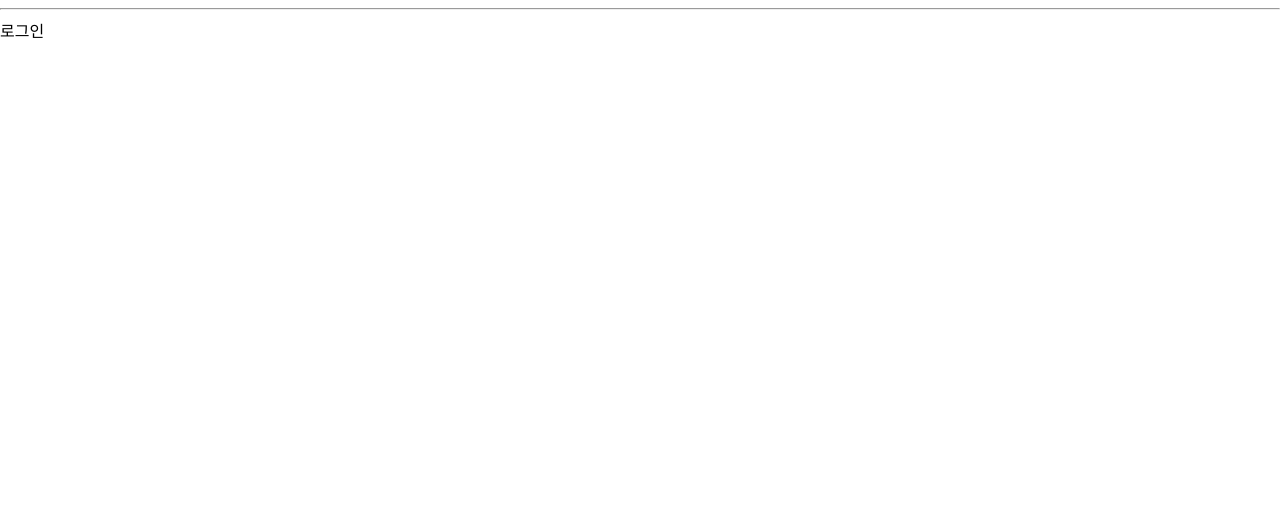
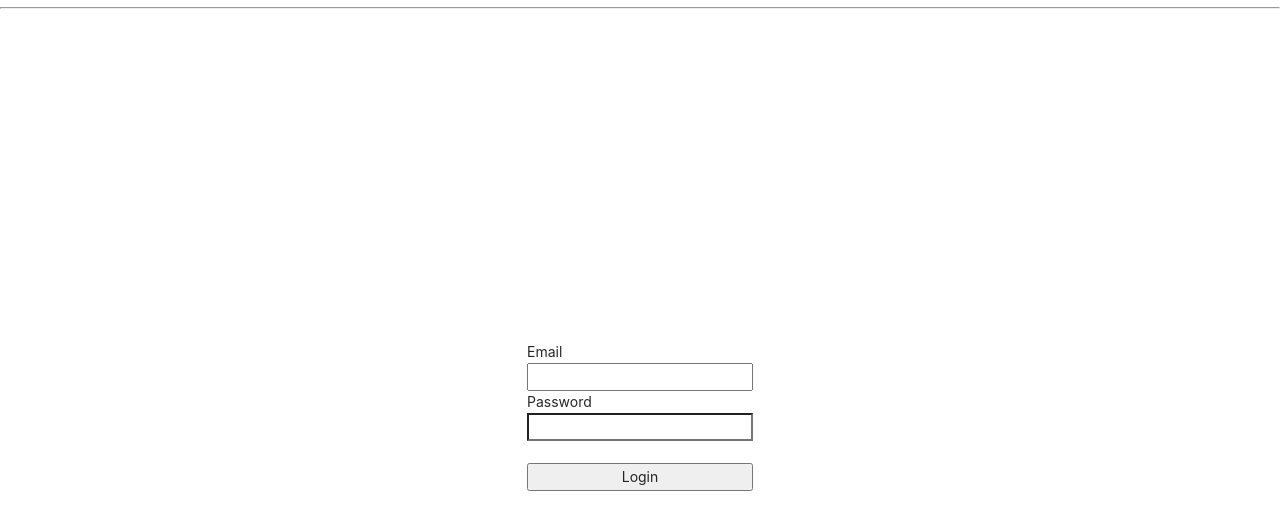
Before and after one commit to ImNM/DbManagement, a React (Create React App) app in the folder client/: page /login in a window 1280 px wide. Shown: the top 530 px of the page. Built offline with nearby package versions, Linux system fonts and the light colour scheme.

Commit message:
로그인 페이지 구현 및 nodemon test

```diff
--- a/client/package.json
+++ b/client/package.json
@@ -6,12 +6,17 @@
     "@testing-library/jest-dom": "^5.11.9",
     "@testing-library/react": "^11.2.5",
     "@testing-library/user-event": "^12.8.3",
+    "antd": "^4.14.1",
     "axios": "^0.21.1",
     "http-proxy-middleware": "^1.0.6",
     "react": "^17.0.2",
     "react-dom": "^17.0.2",
+    "react-redux": "^7.2.3",
     "react-router-dom": "^5.2.0",
     "react-scripts": "4.0.3",
+    "redux": "^4.0.5",
+    "redux-promise": "^0.6.0",
+    "redux-thunk": "^2.3.0",
     "web-vitals": "^1.1.1"
   },
   "scripts": {
--- /dev/null
+++ b/client/src/_actions/user_action.js
@@ -0,0 +1,14 @@
+import axios from 'axios';
+
+export  function  loginUser(dataToSubmit){
+
+
+    const request = axios.post('/api/users/login', dataToSubmit)
+        .then(response => response.data);
+    //console.log(request);
+
+    return {
+        type:"LOGIN_USER",
+        payload: request
+    }
+}
--- /dev/null
+++ b/client/src/_reducers/index.js
@@ -0,0 +1,13 @@
+import {combineReducers} from 'redux';
+import user from './user_reducer.js';
+
+
+//어떻게 state 가 변하는지 보여주고 난뒤에 그 return 값을 store에 올려주는게 redux다.
+//combinReducer 이용해서 rootreducer로 올려준다
+//const rootReducer = combineReducers({
+//   user
+//})
+
+export default combineReducers({
+       user
+})
--- /dev/null
+++ b/client/src/_reducers/user_reducer.js
@@ -0,0 +1,9 @@
+export default function (state = {}, action){
+    switch(action.type){
+        case "LOGIN_USER":
+            return {...state, loginSuccess : action.payload};  //spread operator
+            break;
+        default:
+            return state;
+    }
+}
--- a/client/src/components/views/LandingPage/LandingPage.js
+++ b/client/src/components/views/LandingPage/LandingPage.js
@@ -9,8 +9,11 @@
     }, []);
 
     return (
-        <div>
-            랜딩 페이지
+        <div style={{
+            display:'flex', justifyContent:'center',alignItems:'center'
+            ,width:'100%',height:'100vh'
+        }}>
+            <h2> 시작 페이지 </h2>
         </div>
     )
 }
--- a/client/src/components/views/LoginPage/LoginPage.js
+++ b/client/src/components/views/LoginPage/LoginPage.js
@@ -1,11 +1,67 @@
-import React from 'react'
+import axios from 'axios';
+import React,{useState} from 'react'
+import {useDispatch} from 'react-redux';
+import {loginUser} from '../../../_actions/user_action.js';
 
-function LoginPage() {
+function LoginPage(props) {
+    const dispatch = useDispatch();
+
+    const [Email, setEmail] = useState("");
+    const [Password, setPassword] = useState("");
+
+    const onEmailHandler = (event) => {
+        setEmail(event.currentTarget.value);
+    }
+    const onPasswordHandler = (event) => {
+        setPassword(event.currentTarget.value);
+    }
+
+    const onSubmitHandler = (event) => {
+        event.preventDefault();
+        let body = {
+            email: Email,
+            password: Password
+        }
+
+        dispatch(loginUser(body))
+            .then(res => {
+            console.log(res.payload);
+            console.log(res.payload.loginSucces);
+            if(res.payload.loginSucces){
+                props.history.push('/');
+            }else{
+                alert('ERROR');
+            }
+        })
+    }
+
     return (
-        <div>
-            로그인
+        <div style={{
+            display:'flex', justifyContent:'center',alignItems:'center'
+            ,width:'100%',height:'100vh'
+        }}>
+            <form style = {{display:'flex',flexDirection:'column'}}
+                onSubmit = {onSubmitHandler}
+            >
+                <label>Email</label>
+                <input type = "email" value = {Email} onChange = {onEmailHandler} />
+                <label>Password</label>
+                <input type = "password" value ={Password} onChange = {onPasswordHandler}/>
+                <br />
+                <button>
+                    Login
+                </button>
+            </form>
         </div>
     )
 }
 
 export default LoginPage
+
+
+
+
+//--------------------------------------------------------------------------------
+// 추가할것 formik & yup  make your system dynamic
+// 2021-03-24 20시
+//--------------------------------------------------------------------------------
--- a/client/src/index.js
+++ b/client/src/index.js
@@ -3,12 +3,22 @@
 import './index.css';
 import App from './App';
 import reportWebVitals from './reportWebVitals';
+import 'antd/dist/antd.css';
 
+
+import {Provider} from 'react-redux';
+import {createStore,applyMiddleware} from 'redux';
+import promiseMiddleware from 'redux-promise';
+import ReduxThunk from 'redux-thunk';
+import Reducer from './_reducers';
+//--middlware 을 통해서 store 에 function 과 promise 를 등록할 수  있게 하기 위함. + redux devtools 사용
+const createStoreWithMiddleware = applyMiddleware(promiseMiddleware, ReduxThunk)(createStore);
+//
 ReactDOM.render(
-  <React.StrictMode>
+  <Provider store = {createStoreWithMiddleware(Reducer)}>
     <App />
-  </React.StrictMode>,
-  document.getElementById('root')
+  </Provider>
+  ,document.getElementById('root')
 );
 
 // If you want to start measuring performance in your app, pass a function
```
Also changed, not shown: 2 other files (tests, documents, lock files or other folders).
